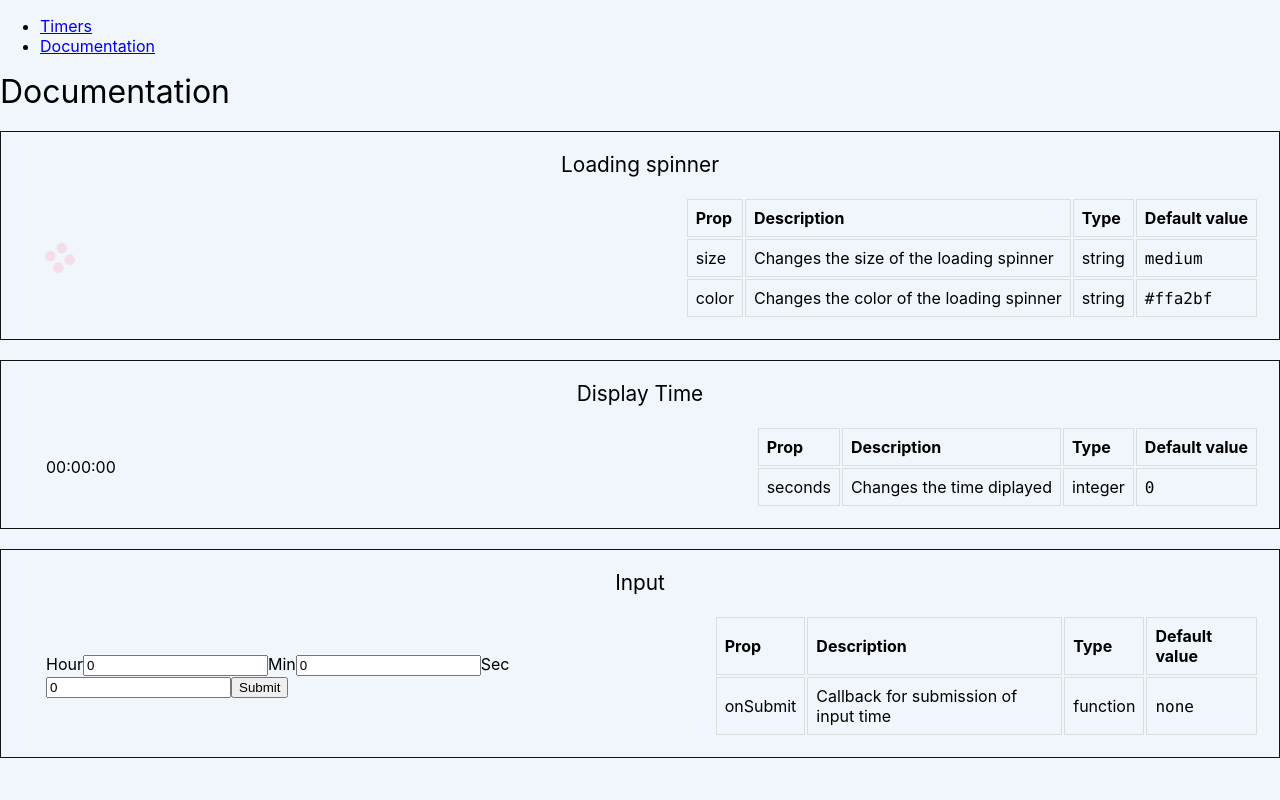
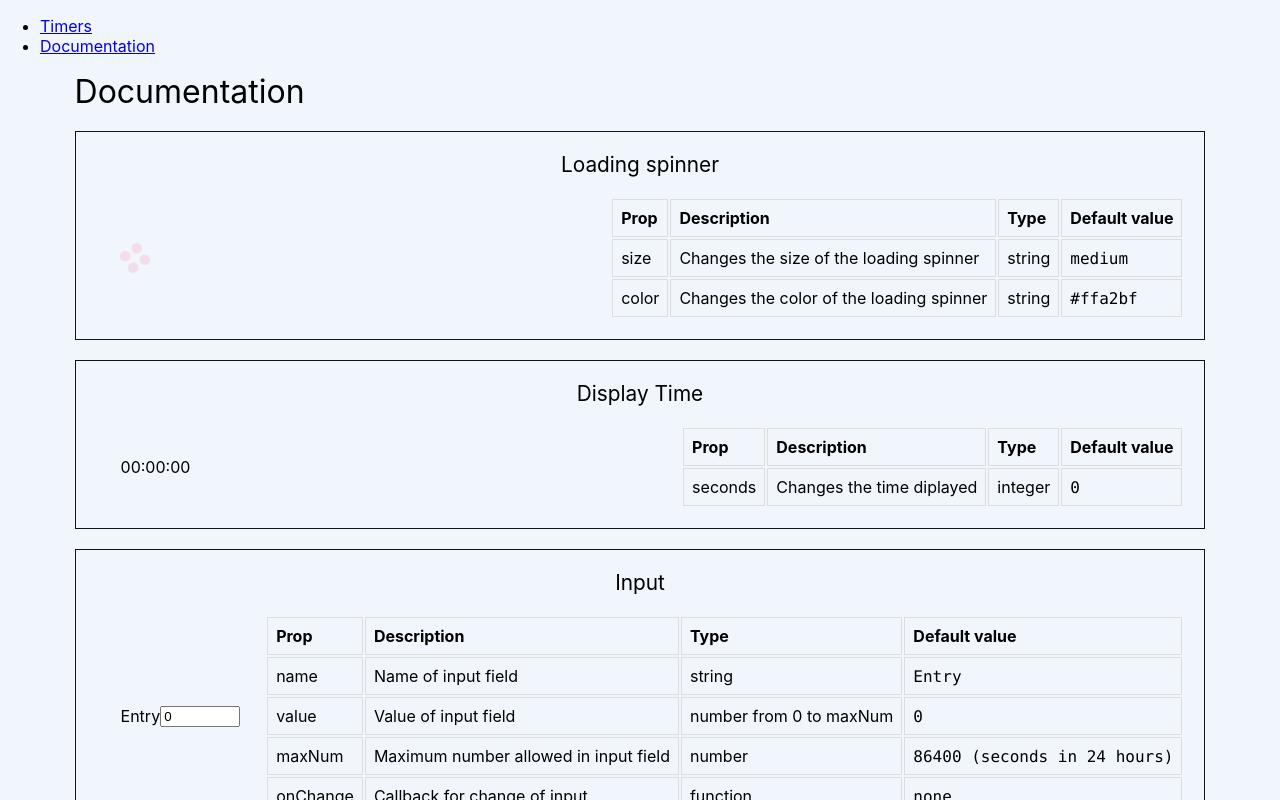
Before and after one commit to prof-tejera/assignment-1-karendolan, a React (Create React App) app: page /docs in a window 1280 px wide. Built offline with nearby package versions, Linux system fonts and the light colour scheme.

Commit message:
rounds component

```diff
--- a/src/components/generic/DisplayRounds.js
+++ b/src/components/generic/DisplayRounds.js
@@ -1,27 +1,125 @@
 import React from "react";
 import PropTypes from "prop-types";
+import styled from "styled-components";
+
+const primaryColor = "#ffa2bf";
+
+const sizeMapping = {
+  small: 20,
+  medium: 40,
+  large: 60,
+};
+
+const Container = styled.div`
+`;
+
+const Dot = styled.span`
+  display: block;
+  width: ${(props) => props.size}px;
+  height: ${(props) => props.size}px;
+  background-color: ${(props) => props.color};
+  border-radius: 100%;
+  transform: scale(0.75);
+  transform-origin: 50% 50%;
+  opacity: 0.3;
+`;
+
+const ActiveDot = styled.span`
+  display: block;
+  width: ${(props) => props.size}px;
+  height: ${(props) => props.size}px;
+  background-color: ${(props) => props.color};
+  border-radius: 100%;
+  opacity: 0.9;
+  display: inline-flex;
+  align-items: center;
+  justify-content: center;
+  animation: wobble 1s ease-in-out infinite;
+
+  @keyframes wobble {
+    0% {
+      border-radius: 40%;
+    }
+    100% {
+      border-radius: 100%;
+    }
+  }
+`;
+
+const DotGroup = styled.div`
+  display: flex;
+  align-items: center;
+  justify-content: center;
+  &:before {
+    content: "Rounds";
+  }
+`;
 
 class DisplayRounds extends React.Component {
   render() {
-    const size = sizeMapping[this.props.size];
-    const { color } = this.props;
+    // construct the round row
+    const { numRounds, curRound, color } = this.props;
+    const dots = Array.from(Array(numRounds), (e,i)=>i+1).map(i => {
+      if (i === curRound) {
+        return (
+          <ActiveDot size={sizeMapping.large} color={color} >{curRound}</ActiveDot>
+        )
+      } else {
+        return (
+          <Dot size={sizeMapping.medium} color={color} />
+        )
+      }
+    })
 
     return (
-      <div>
-        DisplayRounds!
-      <div />
+      <Container>
+        <DotGroup>
+          {dots}
+        </DotGroup>
+      </Container>
     );
   }
 }
 
+// Class description for the docs
+DisplayRounds.docs =   {
+    title: 'Display rounds ',
+    component: <DisplayRounds />,
+    props: [
+      {
+        prop: 'numRounds',
+        key: 'numRounds',
+        description: 'The total number of rounds',
+        type: 'number',
+        defaultValue: '4',
+      },
+      {
+        prop: 'curRound',
+        key: 'curRound',
+        description: "The number of the current round",
+        type: 'number',
+        defaultValue: '2',
+      },
+      {
+        prop: 'color',
+        key: 'color',
+        description: "The color of the active round",
+        type: "string",
+        defaultValue: primaryColor,
+      }
+    ]
+}
+
 DisplayRounds.propTypes = {
-  size: PropTypes.oneOf(["small", "medium", "large"]),
+  numRounds: PropTypes.number,
+  curRound: PropTypes.number,
   color: PropTypes.string,
 };
 
 DisplayRounds.defaultProps = {
-  size: "medium",
   color: primaryColor,
+  curRound: 2,
+  numRounds: 4,
 };
 
 export default DisplayRounds;
--- a/src/components/generic/Input.js
+++ b/src/components/generic/Input.js
@@ -2,49 +2,22 @@ import React from "react";
 import PropTypes from "prop-types";
 
 class Input extends React.Component {
-  constructor(props) {
-    super(props);
-    this.state = {
-      hour: 0,
-      min: 0,
-      sec: 0,
-    };
-  }
-
-  // Update the hour, min, sec values
-  handleChange(event) {
-    // Validate the value, including hour, can be up to 59
-    if (event.target.value < 60 && event.target.value >= 0) {
-      this.setState({[event.target.name]: event.target.value});
-    }
-  }
-  // Convert to seconds
-  handleSubmit(event) {
-    const {hour, min, sec} = this.state;
-    const totalSeconds = hour * 60 * 60 + min * 60 + sec;
-    this.props.onSubmit(totalSeconds);
-  }
-
   render() {
-    // const { onSubmit } = this.props;
-    const {hour, min, sec} = this.state;
+    const {value, onChange, name, label, maxNum} = this.props;
     return (
-      <form>
-        <label>
-          Hour
-          <input type="text" name="hour" value={hour} />
-        </label>
-        <label>
-          Min
-          <input type="text" name="min" value={min} />
-        </label>
-        <label>
-          Sec
-          <input type="text" name="sec" value={sec} />
-        </label>
-        <input type="submit" value="Submit" />
-      </form>
-    );
+      <React.Fragment>
+        <label htmlFor={name}>{name}</label>
+        <input
+          id={name}
+          name={name}
+          type="number"
+          min="0"
+          max={maxNum}
+          onChange={onChange}
+          value={value}
+        />
+      </React.Fragment>
+    )
   }
 };
 
@@ -53,9 +26,30 @@ Input.docs =   {
     title: 'Input ',
     props: [
       {
-        prop: 'onSubmit',
-        key: 'onSubmit',
-        description: "Callback for submission of input time",
+        prop: 'name',
+        key: 'name',
+        description: 'Name of input field',
+        type: 'string',
+        defaultValue: 'Entry',
+      },
+      {
+        prop: 'value',
+        key: 'value',
+        description: 'Value of input field',
+        type: 'number from 0 to maxNum',
+        defaultValue: '0',
+      },
+      {
+        prop: 'maxNum',
+        key: 'maxNum',
+        description: 'Maximum number allowed in input field',
+        type: 'number',
+        defaultValue: '86400 (seconds in 24 hours)',
+      },
+      {
+        prop: 'onChange',
+        key: 'onChange',
+        description: "Callback for change of input",
         type: "function",
         defaultValue: "none",
       }
@@ -63,7 +57,16 @@ Input.docs =   {
 }
 
 Input.propTypes = {
-  onSubmit: PropTypes.func,
+  name: PropTypes.string,
+  value: PropTypes.number,
+  maxNum: PropTypes.number,
+  onChange: PropTypes.func.isRequired,
+};
+
+Input.defaultProps = {
+  name: 'Entry',
+  value: 0,
+  maxNum: 86400, // 24 hours
 };
 
 export default Input;
--- a/src/views/DocumentationView.js
+++ b/src/views/DocumentationView.js
@@ -7,9 +7,10 @@ import DocumentComponent from "../components/documentation/DocumentComponent";
 import Loading from "../components/generic/Loading";
 import DisplayTime from "../components/generic/DisplayTime";
 import Input from "../components/generic/Input";
+import DisplayRounds from "../components/generic/DisplayRounds";
 
 // The list of components to Describe
-const DocList = [Loading, DisplayTime, Input];
+const DocList = [Loading, DisplayTime, Input, DisplayRounds];
 
 const Container = styled.div`
   display: flex;
```
Also changed, not shown: src/components/generic/InputMoveToFunction.js (added, +72 -0 lines).
